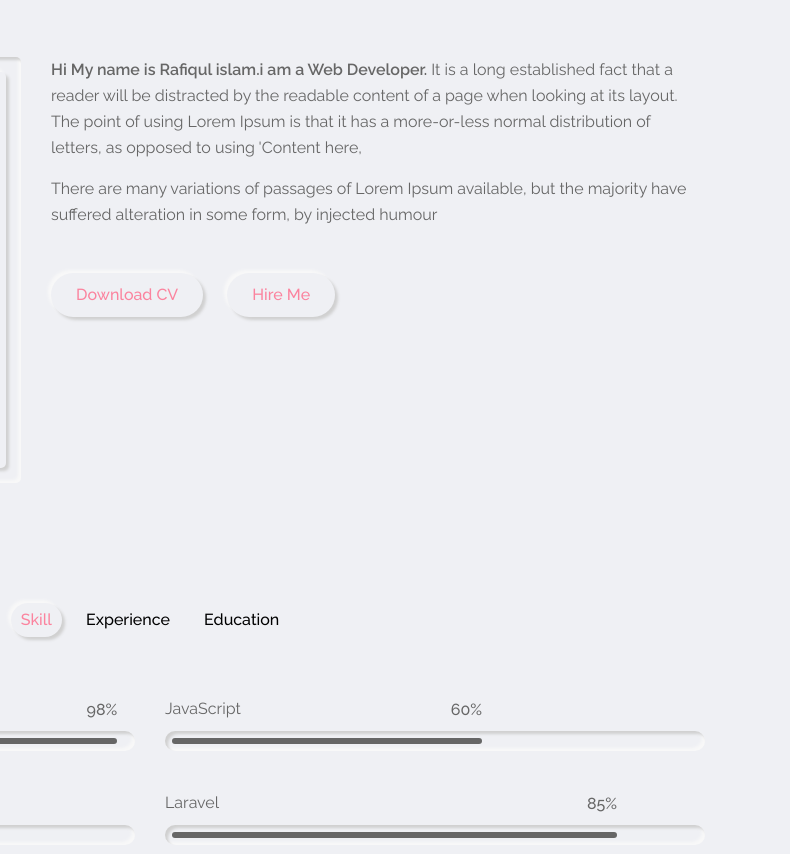
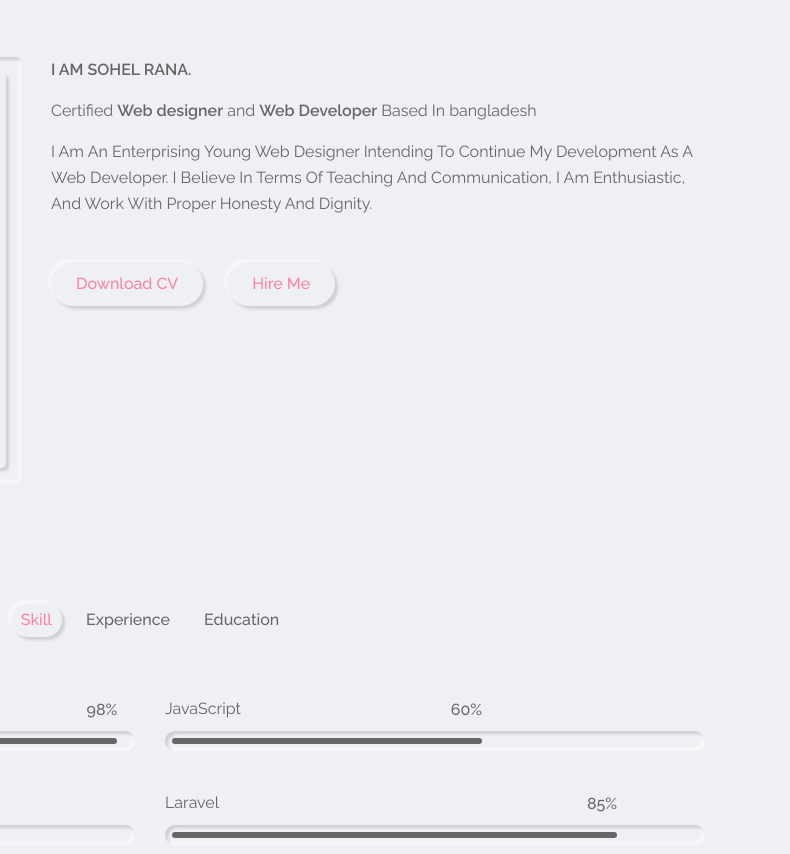
Before and after one commit to Rafiqul-islam-dev/pesonalPortfolio, a plain HTML site: page index.html in a window 1280 px wide. Shown: the part 872-1726 px from the top of the page, 490-1280 px from the left. Drawn offline with Linux system fonts and the light colour scheme.

Commit message:
update name

```diff
--- a/css/style.css
+++ b/css/style.css
@@ -524,6 +524,7 @@ About section
   font-weight: 500;
   text-transform: capitalize;
   transition: all 0.3s ease;
+  color: var(--text-black-600);
 }
 .about-section .about-tabs .tab-item:hover:not(.active) {
   opacity: 0.6;
--- a/index.html
+++ b/index.html
@@ -12,7 +12,7 @@
     <link rel="stylesheet" href="./css/style-switcher.css">
     <!--Css -->
     <!---style theme color-->
-    <link rel="stylesheet" class="alternate-style" title="color-1" href="css/skins/color-1.css" >
+    <link rel="stylesheet" class="alternate-style" title="color-1" href="css/skins/color-1.css">
     <link rel="stylesheet" class="alternate-style" title="color-2" href="css/skins/color-2.css" disabled>
     <link rel="stylesheet" class="alternate-style" title="color-3" href="css/skins/color-3.css" disabled>
     <link rel="stylesheet" class="alternate-style" title="color-4" href="css/skins/color-4.css" disabled>
@@ -149,12 +149,11 @@
                     <!---Social links -->
                 </div>
                 <div class="about-info">
-                    <p><span>Hi My name is Rafiqul islam.i am a Web Developer. </span>It is a long established fact that
-                        a reader will be distracted by the readable content of a page when looking at its layout. The
-                        point of using Lorem Ipsum is that it has a more-or-less normal distribution of letters, as
-                        opposed to using 'Content here, </p>
-                    <p>There are many variations of passages of Lorem Ipsum available, but the majority have suffered
-                        alteration in some form, by injected humour</p>
+                    <p><span>I AM SOHEL RANA.</span></p>
+                    <p>Certified <span>Web designer</span> and <span>Web Developer</span> Based In bangladesh</p>
+                    <p>I Am An Enterprising Young Web Designer Intending To Continue My Development As A Web Developer.
+                        I Believe In Terms Of
+                        Teaching And Communication, I Am Enthusiastic, And Work With Proper Honesty And Dignity.</p>
                     <a href="image/Rafiqul_Islam.pdf" target="_blank"
                         class="btn-1 outer-shadow hover-in-shadow">Download CV</a>
                     <a href="#contact" class="link-item btn-1 outer-shadow hover-in-shadow">Hire Me</a>
@@ -247,9 +246,9 @@
                                 <div class="timeline-item">
                                     <div class="timeline-item-inner outer-shadow">
                                         <i class="fas fa-briefcase icon"></i>
-                                        <span>sep, 2018-present</span>
-                                        <h3>sull stack developer</h3>
-                                        <h4>company name, Bangladesh</h4>
+                                        <span>February, 2021-present</span>
+                                        <h3>Web Developer</h3>
+                                        <h4>Techno Apogee, Bangladesh</h4>
                                         <p>Lorem ipsum dolor sit amet consectetur adipisicing elit. Sit alias aperiam
                                             nam illum repudiandae nulla corporis magni quisquam voluptatem numquam
                                             pariatur error molestiae nobis, odit adipisci consectetur. Soluta itaque
@@ -261,9 +260,9 @@
                                 <div class="timeline-item">
                                     <div class="timeline-item-inner outer-shadow">
                                         <i class="fas fa-briefcase icon"></i>
-                                        <span>sep, 2018- sep, 2017</span>
+                                        <span>March, 2019- January, 2021</span>
                                         <h3>Web Designer</h3>
-                                        <h4>company name, Bangladesh</h4>
+                                        <h4>Addie Soft Ltd., Bangladesh</h4>
                                         <p>Lorem ipsum dolor sit amet consectetur adipisicing elit. Sit alias aperiam
                                             nam illum repudiandae nulla corporis magni quisquam voluptatem numquam
                                             pariatur error molestiae nobis, odit adipisci consectetur. Soluta itaque
```
